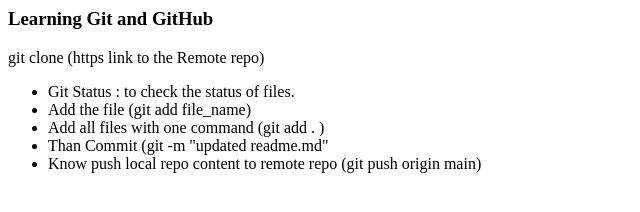
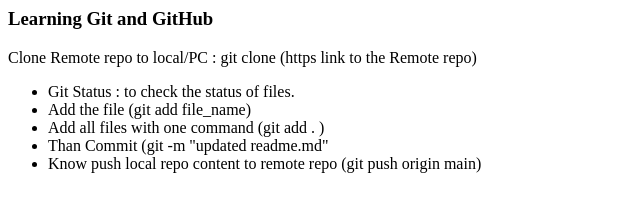
Before and after one commit to m-abdullah-akram/learning-demo, a plain HTML site: page index.html in a window 1280 px wide. Shown: the whole page, without its empty margins (0-640 px from the left). Drawn offline with Linux system fonts and the light colour scheme.

Commit message:
more info added

```diff
--- a/index.html
+++ b/index.html
@@ -1,6 +1,6 @@
 <h3>Learning Git and GitHub</h3>
 
-<span> git clone (https link to the Remote repo)</span>
+<span>Clone Remote repo to local/PC :  git clone (https link to the Remote repo)</span>
 <ul>
     <li>Git Status : to check the status of files.</li>
     <li>Add the file (git add file_name)</li>
```
